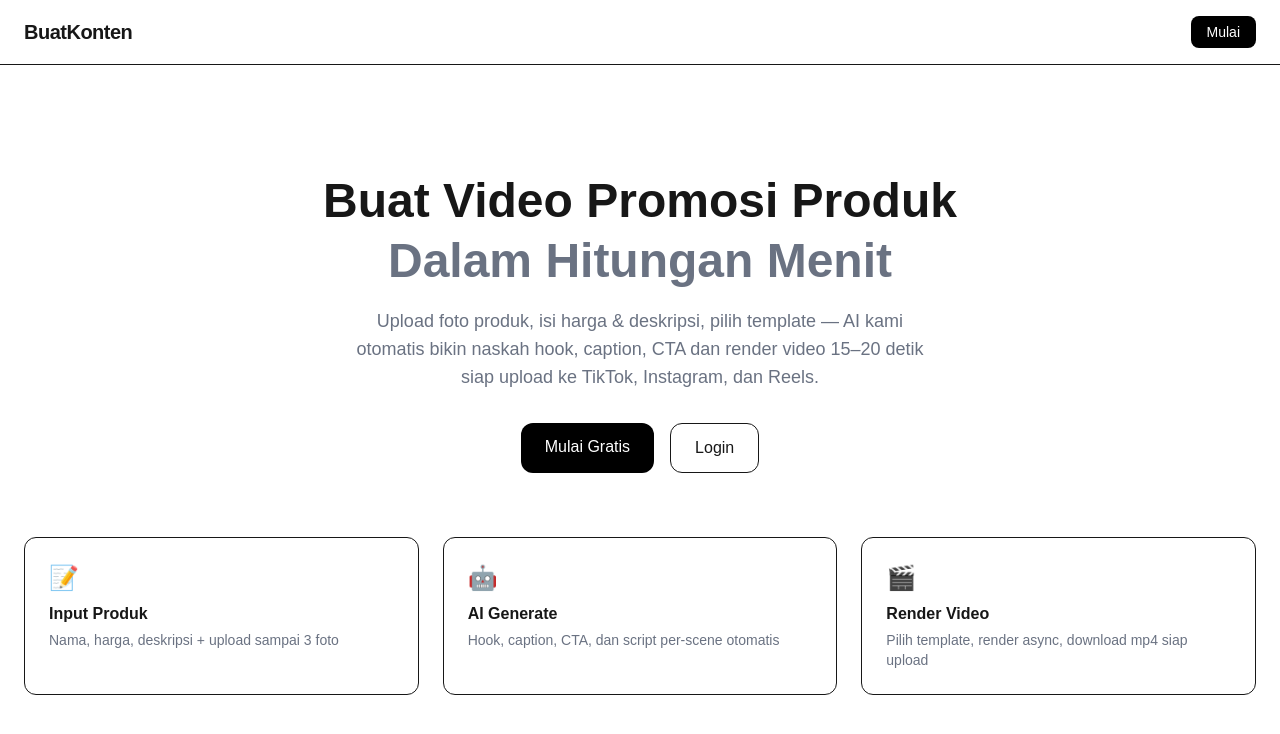
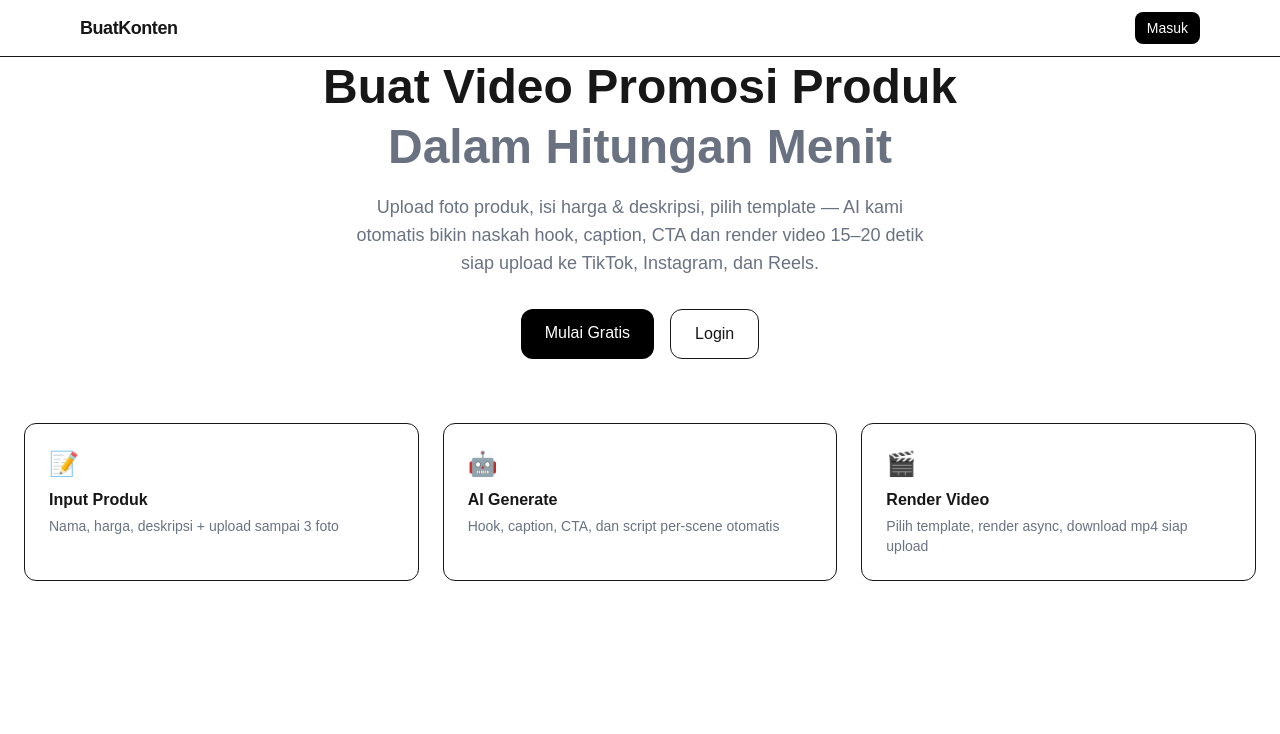
Before and after one commit to emkaadhi/buat-konten, a Next.js app: page / in a window 1280 px wide. Shown: the top 734 px of the page. Built offline with nearby package versions, Linux system fonts and the light colour scheme; no server answers.

Commit message:
add navbar

```diff
--- a/app/layout.tsx
+++ b/app/layout.tsx
@@ -2,6 +2,7 @@ import type { Metadata } from "next";
 import { Geist, Geist_Mono } from "next/font/google";
 import "./globals.css";
 import SessionProvider from "@/src/components/SessionProvider";
+import Navbar from "@/src/components/Navbar";
 
 const geistSans = Geist({
   variable: "--font-geist-sans",
@@ -30,7 +31,10 @@ export default function RootLayout({
       className={`${geistSans.variable} ${geistMono.variable} h-full antialiased`}
     >
       <body className="min-h-full flex flex-col">
-        <SessionProvider>{children}</SessionProvider>
+        <SessionProvider>
+          <Navbar />
+          <main className="flex-1">{children}</main>
+        </SessionProvider>
       </body>
     </html>
   );
--- a/app/page.tsx
+++ b/app/page.tsx
@@ -1,63 +1,8 @@
 import Link from "next/link";
 
 export default async function Home() {
-  // Bungkus auth() dengan try/catch supaya landing page tetap tampil
-  // walau ada error konfigurasi NextAuth (misal env vars belum lengkap)
-  let session: { user?: { id?: string; email?: string | null; name?: string | null } } | null = null;
-  try {
-    const { auth } = await import("@/src/auth");
-    session = await auth();
-  } catch {
-    // Auth tidak tersedia — tampilkan sebagai user belum login
-  }
-
   return (
-    <div className="flex flex-1 flex-col">
-      {/* Navbar */}
-      <header className="flex items-center justify-between border-b px-6 py-4">
-        <Link href="/" className="text-xl font-bold tracking-tight">
-          BuatKonten
-        </Link>
-        <nav className="flex items-center gap-4">
-          {session?.user ? (
-            <>
-              <Link
-                href="/products"
-                className="text-sm text-gray-600 hover:text-gray-900"
-              >
-                Dashboard
-              </Link>
-              <span className="text-sm text-gray-400">
-                {session.user.email}
-              </span>
-              <form
-                action={async () => {
-                  "use server";
-                  const { signOut } = await import("@/src/auth");
-                  await signOut();
-                }}
-              >
-                <button
-                  type="submit"
-                  className="rounded-lg border px-4 py-1.5 text-sm transition-colors hover:bg-gray-50"
-                >
-                  Keluar
-                </button>
-              </form>
-            </>
-          ) : (
-            <Link
-              href="/login"
-              className="rounded-lg bg-black px-4 py-1.5 text-sm font-medium text-white transition-colors hover:bg-gray-800"
-            >
-              Mulai
-            </Link>
-          )}
-        </nav>
-      </header>
-
-      {/* Hero */}
-      <main className="flex flex-1 flex-col items-center justify-center px-6 text-center">
+    <div className="flex flex-1 flex-col items-center justify-center px-6 text-center">
       <h1 className="max-w-3xl text-4xl font-bold leading-tight sm:text-5xl">
         Buat Video Promosi Produk
         <br />
@@ -70,15 +15,6 @@ export default async function Home() {
       </p>
 
       <div className="mt-8 flex gap-4">
-          {session?.user ? (
-            <Link
-              href="/products"
-              className="rounded-xl bg-black px-6 py-3 font-medium text-white transition-colors hover:bg-gray-800"
-            >
-              Dashboard →
-            </Link>
-          ) : (
-            <>
         <Link
           href="/login"
           className="rounded-xl bg-black px-6 py-3 font-medium text-white transition-colors hover:bg-gray-800"
@@ -91,11 +27,8 @@ export default async function Home() {
         >
           Login
         </Link>
-            </>
-          )}
       </div>
 
-        {/* Simple feature list */}
       <div className="mt-16 grid gap-6 sm:grid-cols-3">
         <div className="rounded-xl border p-6 text-left">
           <div className="mb-2 text-2xl">📝</div>
@@ -119,7 +52,6 @@ export default async function Home() {
           </p>
         </div>
       </div>
-      </main>
     </div>
   );
 }
--- /dev/null
+++ b/src/components/Navbar.tsx
@@ -0,0 +1,59 @@
+import Link from "next/link";
+import { auth, signOut } from "@/src/auth";
+
+export default async function Navbar() {
+  let session: {
+    user?: { id?: string; name?: string | null; email?: string | null; image?: string | null };
+  } | null = null;
+  try {
+    session = await auth();
+  } catch {
+    // auth tidak tersedia
+  }
+
+  return (
+    <header className="sticky top-0 z-50 border-b bg-white/80 backdrop-blur-sm">
+      <div className="mx-auto flex h-14 max-w-6xl items-center justify-between px-4">
+        <Link href="/" className="text-lg font-bold tracking-tight">
+          BuatKonten
+        </Link>
+
+        <nav className="flex items-center gap-4">
+          {session?.user ? (
+            <>
+              <Link
+                href="/products"
+                className="text-sm text-gray-600 hover:text-gray-900"
+              >
+                Dashboard
+              </Link>
+              <span className="hidden text-sm text-gray-400 sm:inline">
+                {session.user.email}
+              </span>
+              <form
+                action={async () => {
+                  "use server";
+                  await signOut({ redirectTo: "/" });
+                }}
+              >
+                <button
+                  type="submit"
+                  className="rounded-lg border px-3 py-1 text-sm transition-colors hover:bg-gray-50"
+                >
+                  Keluar
+                </button>
+              </form>
+            </>
+          ) : (
+            <Link
+              href="/login"
+              className="rounded-lg bg-black px-3 py-1.5 text-sm font-medium text-white transition-colors hover:bg-gray-800"
+            >
+              Masuk
+            </Link>
+          )}
+        </nav>
+      </div>
+    </header>
+  );
+}
```
Lines whose indentation alone changed are shown as unchanged.
